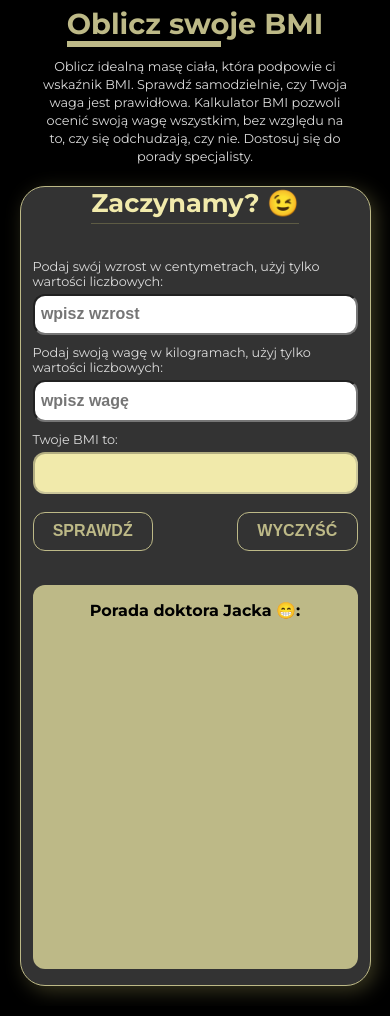
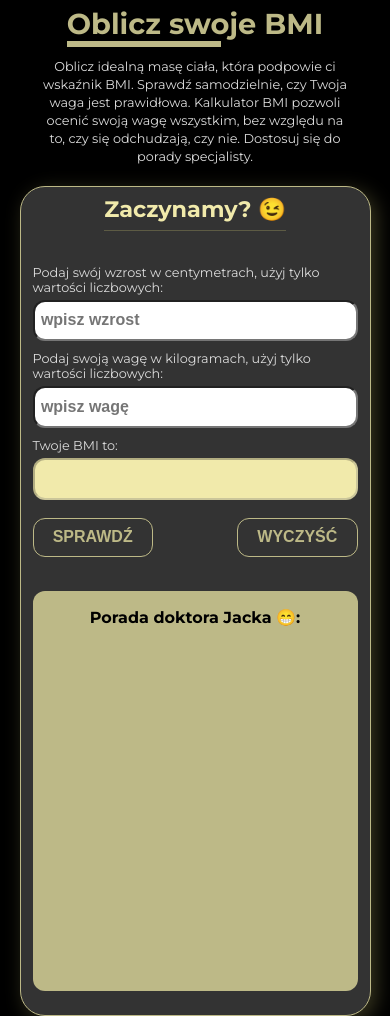
Before and after one commit to Scorpion19702022/calculator-BMI, a website: page index.html in a window 390 px wide. Shown: the top 1016 px of the page. Drawn offline with Linux system fonts and the light colour scheme.

Commit message:
corrected hight for mobile

```diff
--- a/sass/style.scss
+++ b/sass/style.scss
@@ -56,7 +56,7 @@ h1 {
 
 .wrapper {
 	width: 90%;
-	height: 800px;
+	height: 830px;
 	margin-bottom: 2em;
 	display: flex;
 	justify-content: center;
@@ -76,9 +76,9 @@ h1 {
 	align-items: center;
 	width: 100%;
 	&__heading {
-		font-size: 1.6rem;
+		font-size: 1.4rem;
 		margin-bottom: 0.2em;
-		padding-bottom: 0.2em;
+		padding-bottom: 0.3em;
 		border-bottom: 1px solid var(--color-opacityThree);
 		color: var(--color-lightTwo);
 	}
@@ -162,7 +162,7 @@ h1 {
 		border-radius: 12px;
 		padding: 1.4em;
 		width: 100%;
-		height: 384px;
+		height: 400px;
 		background-color: var(--color-lightThree);
 		&-box {
 			color: var(--color-background);
```
Also changed, not shown: css/style.css.
